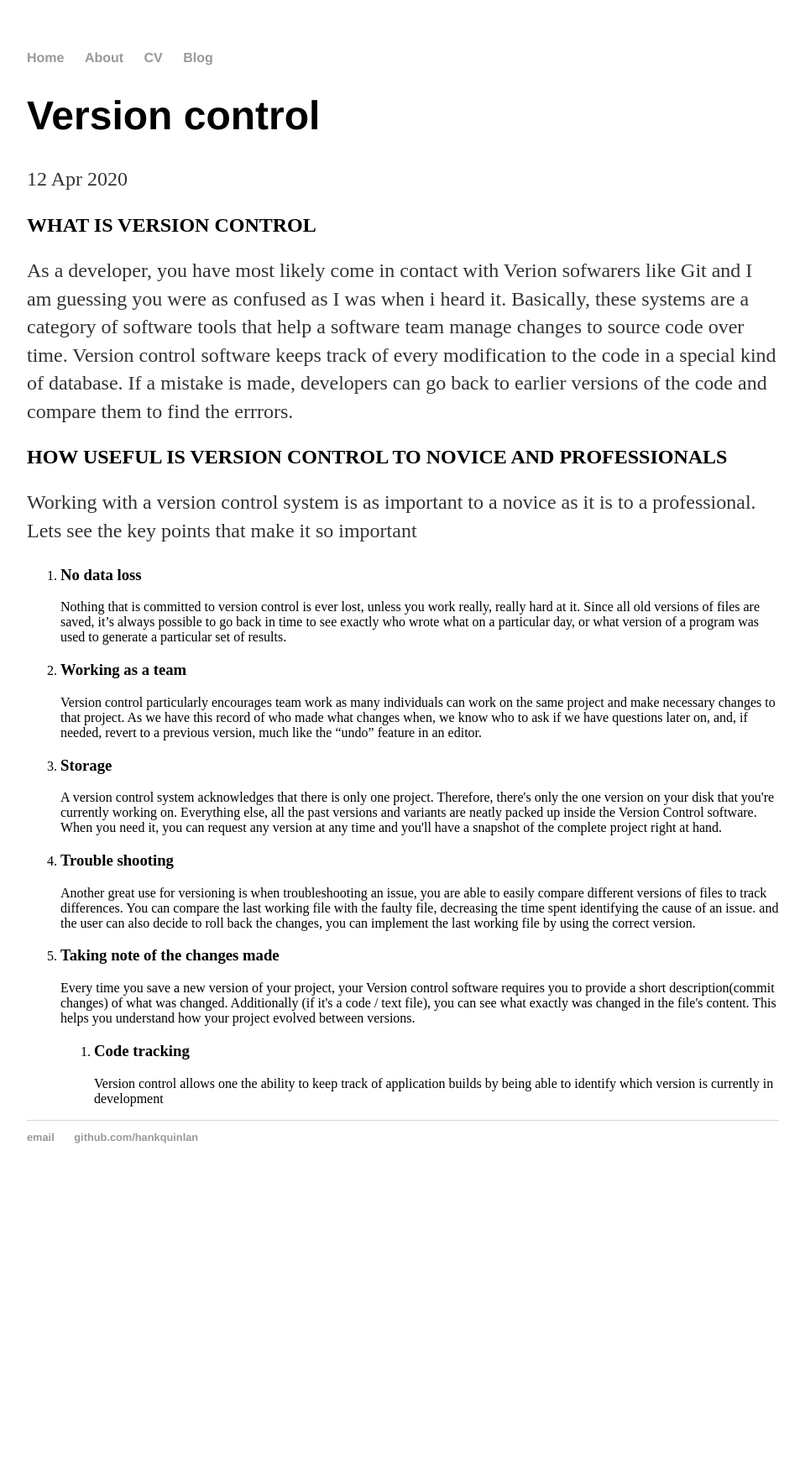
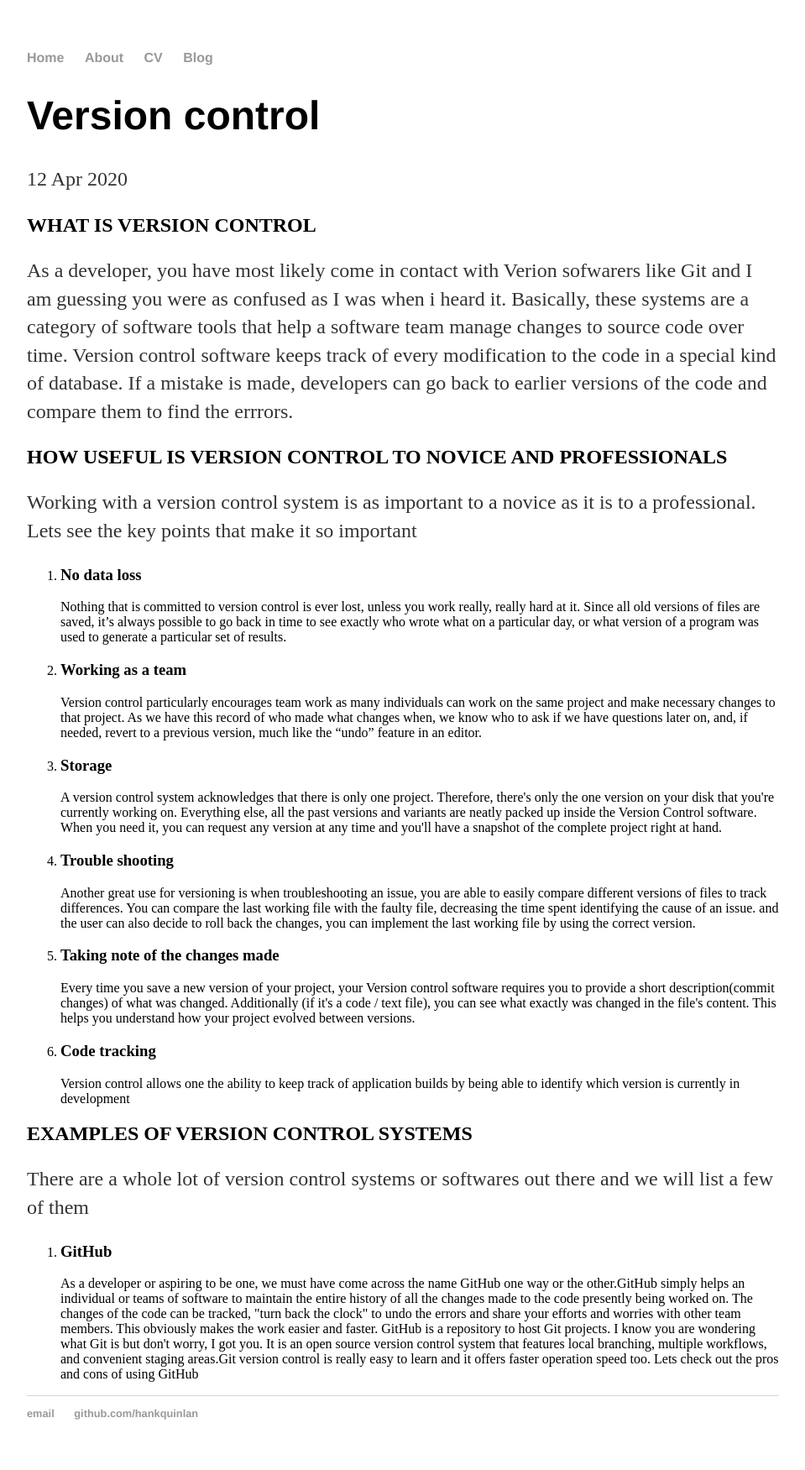
Before and after one commit to steph237/steph237.github.io, a Jekyll site: the page built from _posts/2020-04-12-version-control-article.md, in a window 1280 px wide. Shown: the whole page at 84% size, without its empty margins (160-1119 px from the left). Built offline with Jekyll 4.4.1, drawn with Linux system fonts in a browser that asks for light colours; before the commit the page ends 1422 px from its top, so only the background shows below that.

Commit message:
Update 2020-04-12-version-control-article.md

```diff
--- a/_posts/2020-04-12-version-control-article.md
+++ b/_posts/2020-04-12-version-control-article.md
@@ -14,5 +14,11 @@ Working with a version control system is as important to a novice as it is to a
   <li><h3>Storage</h3>A version control system acknowledges that there is only one project. Therefore, there's only the one version on your disk that you're currently working on. Everything else, all the past versions and variants are neatly packed up inside the Version Control software. When you need it, you can request any version at any time and you'll have a snapshot of the complete project right at hand.</li>
   <li><h3>Trouble shooting</h3>Another great use for versioning is when troubleshooting an issue, you are able to easily compare different versions of files to track differences. You can compare the last working file with the faulty file, decreasing the time spent identifying the cause of an issue. and the user can also decide to roll back the changes, you can implement the last working file by using the correct version.</li>
   <li><h3>Taking note of the changes made</h3>Every time you save a new version of your project, your Version control software requires you to provide a short description(commit changes) of what was changed. Additionally (if it's a code / text file), you can see what exactly was changed in the file's content. This helps you understand how your project evolved between versions.</li>
-<ol>
   <li><h3>Code tracking</h3>Version control allows one the ability to keep track of application builds by being able to identify which version is currently in development </li>
+ </ol>
+ <h2>EXAMPLES OF VERSION CONTROL SYSTEMS</h2>
+ <p> There are a whole lot of version control systems or softwares out there and we will list a few of them</p>
+ <ol>
+  <li><h3>GitHub</h3>
+    As a developer or aspiring to be one, we must have come across the name GitHub one way or the other.GitHub simply helps an individual or teams of software to maintain the entire history of all the changes made to the code presently being worked on. The changes of the code can be tracked, "turn back the clock" to undo the errors and share your efforts and worries with other team members. This obviously makes the work easier and faster.
+    GitHub is a repository to host Git projects. I know you are wondering what Git is but don't worry, I got you. It is an open source version control system that features local branching, multiple workflows, and convenient staging areas.Git version control is really easy to learn and it offers faster operation speed too. Lets check out the pros and cons of using GitHub</li>
```
